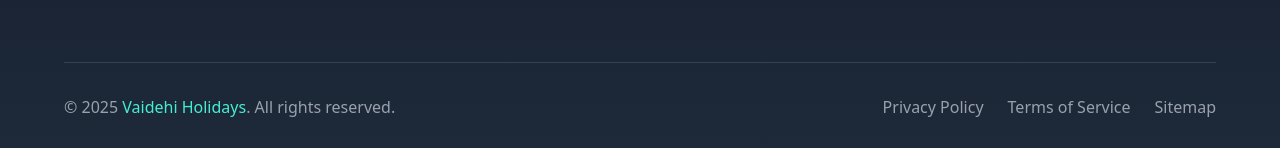
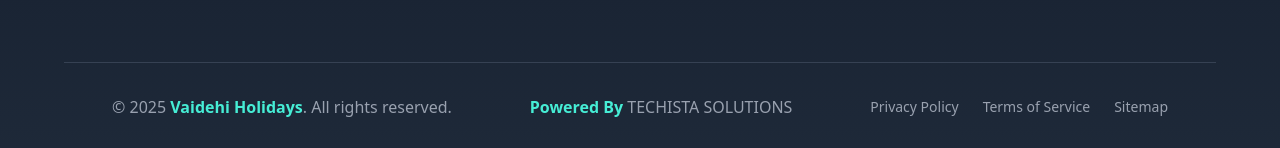
Before and after one commit to illamtourplanners/illamtourplanners, a React (Vite) app: page / in a window 1280 px wide. Shown: the part 3931-4079 px from the top of the page. Built offline with nearby package versions, Linux system fonts and the light colour scheme; no server answers.

Commit message:
git ready the successpae

```diff
--- a/src/Components/CommonLayout/Footer.jsx
+++ b/src/Components/CommonLayout/Footer.jsx
@@ -1,5 +1,5 @@
 import React from 'react';
-
+import logo from "../../../public/images/vaidehilogo.png"
 export const Footer = () => {
   const usefulLinks = [
     { name: "All Destinations", icon: "📍" },
@@ -15,6 +15,7 @@ const aboutLinks = [
   // { name: "Terms & Conditions", icon: "📝", href: "/terms" },
   { name: "Contact Us", icon: "✉️", href: "/contact" },
 ];
+
   return (
     <footer className="bg-gradient-to-b from-gray-900 to-gray-800 text-white pt-16 px-4 md:px-8 lg:px-16">
       <div className="max-w-7xl mx-auto">
@@ -24,7 +25,7 @@ const aboutLinks = [
           <div className="space-y-6">
             <div className="flex items-center gap-3">
               <img
-                src="../../../public/images/vaidehilogo.png"
+                src={logo}
                 alt="Logo"
                 className="h-10 w-10 rounded-full"
               />
@@ -68,7 +69,7 @@ const aboutLinks = [
               {aboutLinks.map((link) => (
                 <li key={link.name}>
                   <a
-                    href="#"
+                    href={link.href}
                     className="flex items-center gap-2 hover:text-blue-300 transition-colors group"
                   >
                     <span className="group-hover:rotate-12 transition-transform">
@@ -130,22 +131,32 @@ const aboutLinks = [
         </div>
 
         {/* Bottom Section */}
-        <div className="border-t border-gray-700 py-8 flex flex-col md:flex-row justify-between items-center">
-          <div className="text-center md:text-left mb-4 md:mb-0 text-gray-400">
-            © {new Date().getFullYear()} <span className="text-teal-300">Vaidehi Holidays</span>. All rights reserved.
+       <div className="border-t border-gray-700 py-8 px-4 md:px-12  text-gray-400">
+  <div className="flex flex-col md:flex-row justify-between items-center gap-6">
+
+    <div className="text-center md:text-left">
+      © {new Date().getFullYear()} <span className="text-teal-300 font-semibold">Vaidehi Holidays</span>. All rights reserved.
     </div>
-          <div className="flex gap-6">
-            <a href="#" className="text-gray-400 hover:text-teal-300 transition-colors">
+
+    <div className="text-center md:text-left">
+      <span className="text-teal-300 font-semibold">Powered By</span> TECHISTA SOLUTIONS
+    </div>
+
+    <div className="flex gap-6 text-sm">
+      <a href="#" className="hover:text-teal-300 transition-colors duration-200">
         Privacy Policy
       </a>
-            <a href="#" className="text-gray-400 hover:text-teal-300 transition-colors">
+      <a href="#" className="hover:text-teal-300 transition-colors duration-200">
         Terms of Service
       </a>
-            <a href="#" className="text-gray-400 hover:text-teal-300 transition-colors">
+      <a href="#" className="hover:text-teal-300 transition-colors duration-200">
         Sitemap
       </a>
     </div>
+
   </div>
+</div>
+
       </div>
     </footer>
   );
--- a/src/Pages/ConformationPage.jsx
+++ b/src/Pages/ConformationPage.jsx
@@ -1,18 +1,20 @@
 import React, { useEffect, useState } from 'react';
 import { CheckCircle, MapPin, Calendar, CreditCard } from 'react-feather';
 import { useNavigate, useParams } from 'react-router-dom';
+
+import logo from "../../public/images/vaidehilogo.png"
 import { axiosInstance } from '../config/axiosInstance';
-import logo from "../../public/images/vaidehilogo.png"
 export default function VaidehiHolidaysConfirmation() {
   const navigate = useNavigate();
   const { id } = useParams();
   const [bookingData, setBookingData] = useState(null);
+console.log( id );
 
   useEffect(() => {
     const fetchDetails = async () => {
       try {
         const response = await axiosInstance.get(`/checkout/confirmation/${id}`);
-        console.log(response.data.data);
+
 
         setBookingData(response.data.data[0])
       } catch (error) {
```
Lines whose indentation alone changed are shown as unchanged.
